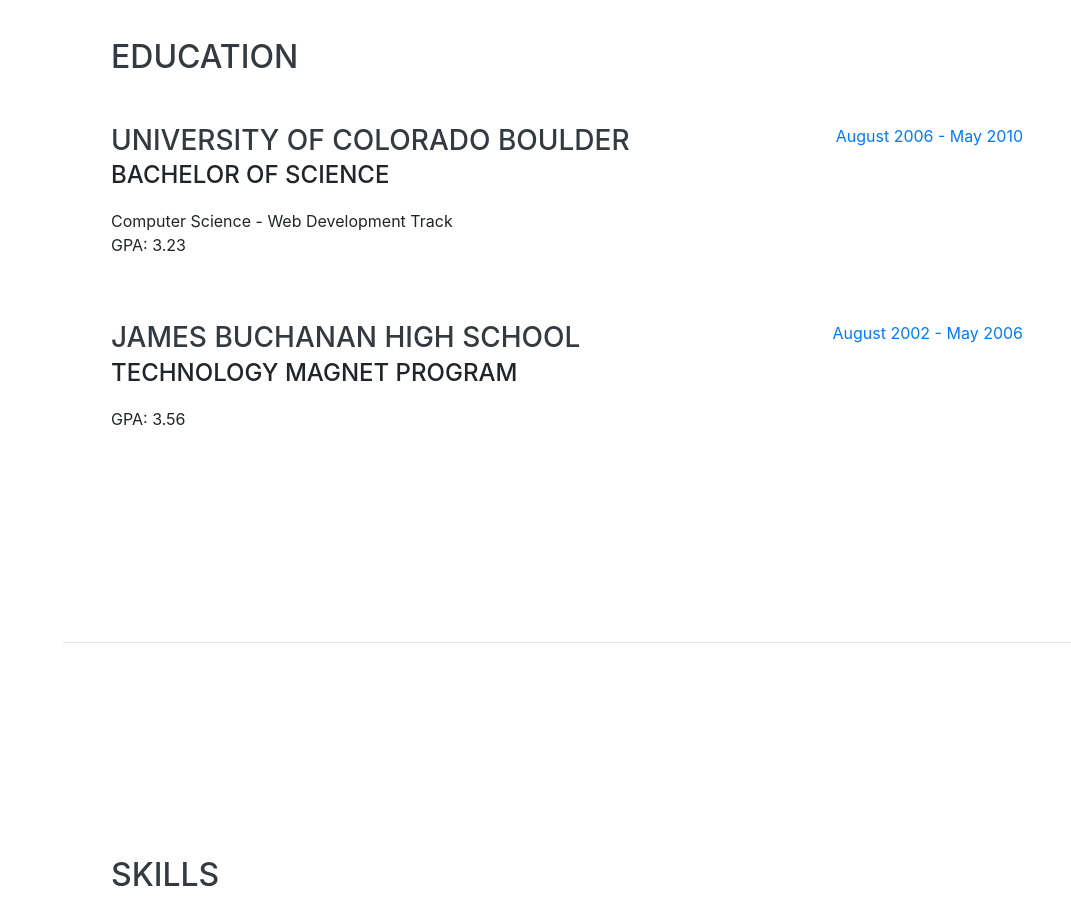
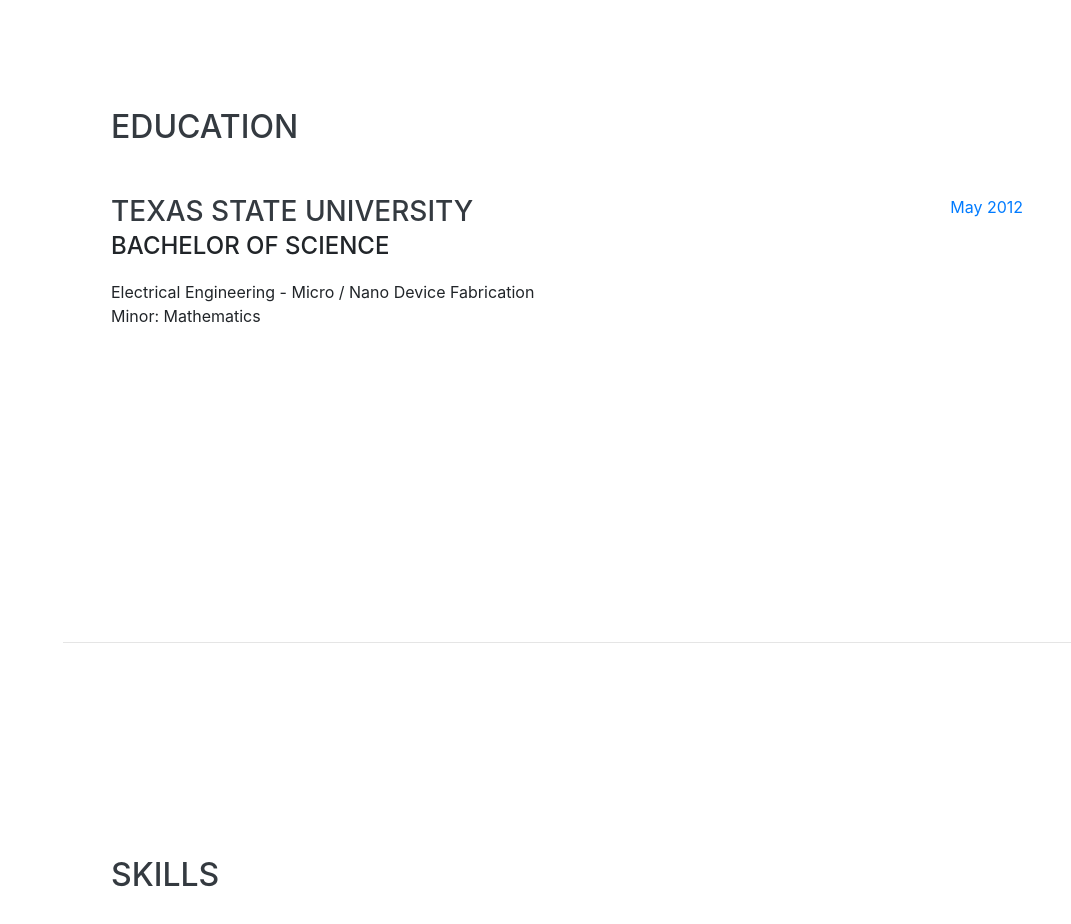
Before and after one commit to jeff-mos-def/Resume-Site, a website with bundled scripts: page index.html in a window 1280 px wide. Shown: the part 4240-5164 px from the top of the page, without its empty margins (209-1280 px from the left). Built offline with nearby package versions, Linux system fonts and the light colour scheme; a web font is replaced by a local one.

Commit message:
Update index.html

```diff
--- a/index.html
+++ b/index.html
@@ -261,24 +261,14 @@
 
         <div class="resume-item d-flex flex-column flex-md-row justify-content-between mb-5">
           <div class="resume-content">
-            <h3 class="mb-0">University of Colorado Boulder</h3>
+            <h3 class="mb-0">Texas State University</h3>
             <div class="subheading mb-3">Bachelor of Science</div>
-            <div>Computer Science - Web Development Track</div>
-            <p>GPA: 3.23</p>
+            <div>Electrical Engineering - Micro / Nano Device Fabrication</div>
+                        <div>Minor: Mathematics</div>
+
           </div>
           <div class="resume-date text-md-right">
-            <span class="text-primary">August 2006 - May 2010</span>
-          </div>
-        </div>
-
-        <div class="resume-item d-flex flex-column flex-md-row justify-content-between">
-          <div class="resume-content">
-            <h3 class="mb-0">James Buchanan High School</h3>
-            <div class="subheading mb-3">Technology Magnet Program</div>
-            <p>GPA: 3.56</p>
-          </div>
-          <div class="resume-date text-md-right">
-            <span class="text-primary">August 2002 - May 2006</span>
+            <span class="text-primary">May 2012</span>
           </div>
         </div>
 
```
